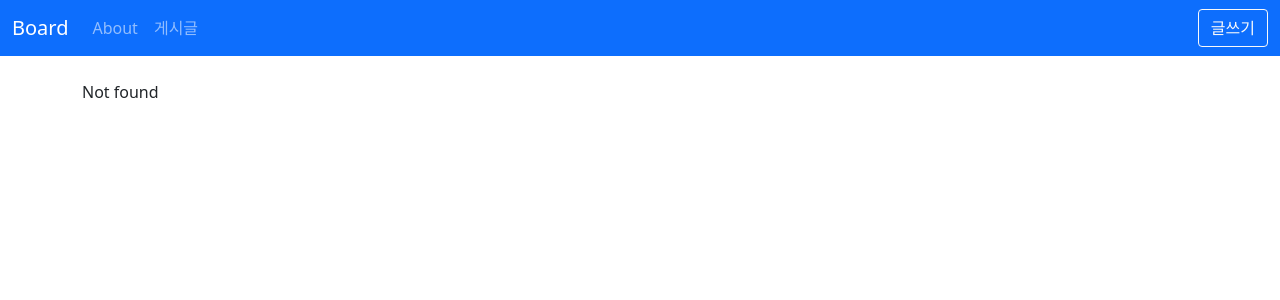
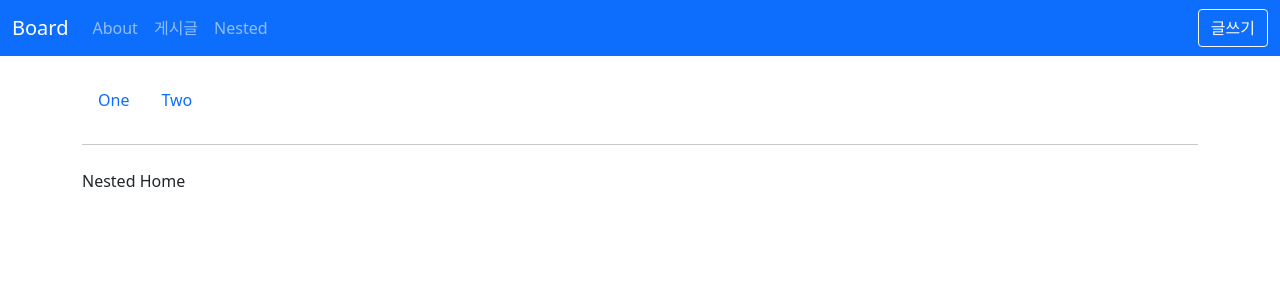
Before and after one commit to juhyeon1114/vue3-board, a Vue app: page /nested in a window 1280 px wide. Before the commit this address had no page. Shown: the top 300 px of the page. Built offline with nearby package versions, Linux system fonts and the light colour scheme.

Commit message:
Nested routes

```diff
--- a/src/layouts/MainHeader.vue
+++ b/src/layouts/MainHeader.vue
@@ -21,6 +21,9 @@
             </li>
             <li class="nav-item">
               <RouterLink class="nav-link" to="/posts">게시글</RouterLink>
+            </li>
+            <li class="nav-item">
+              <RouterLink class="nav-link" to="/nested">Nested</RouterLink>
             </li>
           </ul>
           <form class="d-flex" role="search">
--- a/src/router/index.js
+++ b/src/router/index.js
@@ -5,6 +5,10 @@ import PostCreateView from '@/views/posts/PostCreateView.vue';
 import PostListView from '@/views/posts/PostListView.vue';
 import PostEditView from '@/views/posts/PostEditView.vue';
 import PostDetailView from '@/views/posts/PostDetailView.vue';
+import NestedView from '@/views/nested/NestedView.vue';
+import NestedHome from '@/views/nested/NestedHome.vue';
+import NestedOne from '@/views/nested/NestedOne.vue';
+import NestedTwo from '@/views/nested/NestedTwo.vue';
 import NotFound from '@/views/NotFound.vue';
 
 const routes = [
@@ -14,6 +18,16 @@ const routes = [
   { name: 'PostCreate', path: '/posts/create', component: PostCreateView },
   { name: 'PostEdit', path: '/posts/:id/edit', component: PostEditView },
   { name: 'PostDetail', path: '/posts/:id/detail', component: PostDetailView },
+  {
+    name: 'NestedView',
+    path: '/nested',
+    component: NestedView,
+    children: [
+      { name: 'NestedHome', path: '', component: NestedHome },
+      { name: 'NestedOne', path: 'one', component: NestedOne },
+      { name: 'NestedTwo', path: 'two', component: NestedTwo },
+    ],
+  },
   { name: 'NotFound', path: '/:pathMatch(.*)*', component: NotFound },
 ];
 
--- /dev/null
+++ b/src/views/nested/NestedHome.vue
@@ -0,0 +1,7 @@
+<template>
+  <div>Nested Home</div>
+</template>
+
+<script setup></script>
+
+<style lang="scss" scoped></style>
--- /dev/null
+++ b/src/views/nested/NestedOne.vue
@@ -0,0 +1,7 @@
+<template>
+  <div>Nested one</div>
+</template>
+
+<script setup></script>
+
+<style lang="scss" scoped></style>
--- /dev/null
+++ b/src/views/nested/NestedTwo.vue
@@ -0,0 +1,7 @@
+<template>
+  <div>Nested two</div>
+</template>
+
+<script setup></script>
+
+<style lang="scss" scoped></style>
--- /dev/null
+++ b/src/views/nested/NestedView.vue
@@ -0,0 +1,20 @@
+<template>
+  <ul class="nav">
+    <li class="nav-item">
+      <RouterLink class="nav-link" active-class="active" to="/nested/one"
+        >One</RouterLink
+      >
+    </li>
+    <li class="nav-item">
+      <RouterLink class="nav-link" active-class="active" to="/nested/two"
+        >Two</RouterLink
+      >
+    </li>
+  </ul>
+  <hr class="my-4" />
+  <RouterView />
+</template>
+
+<script setup></script>
+
+<style lang="scss" scoped></style>
```
